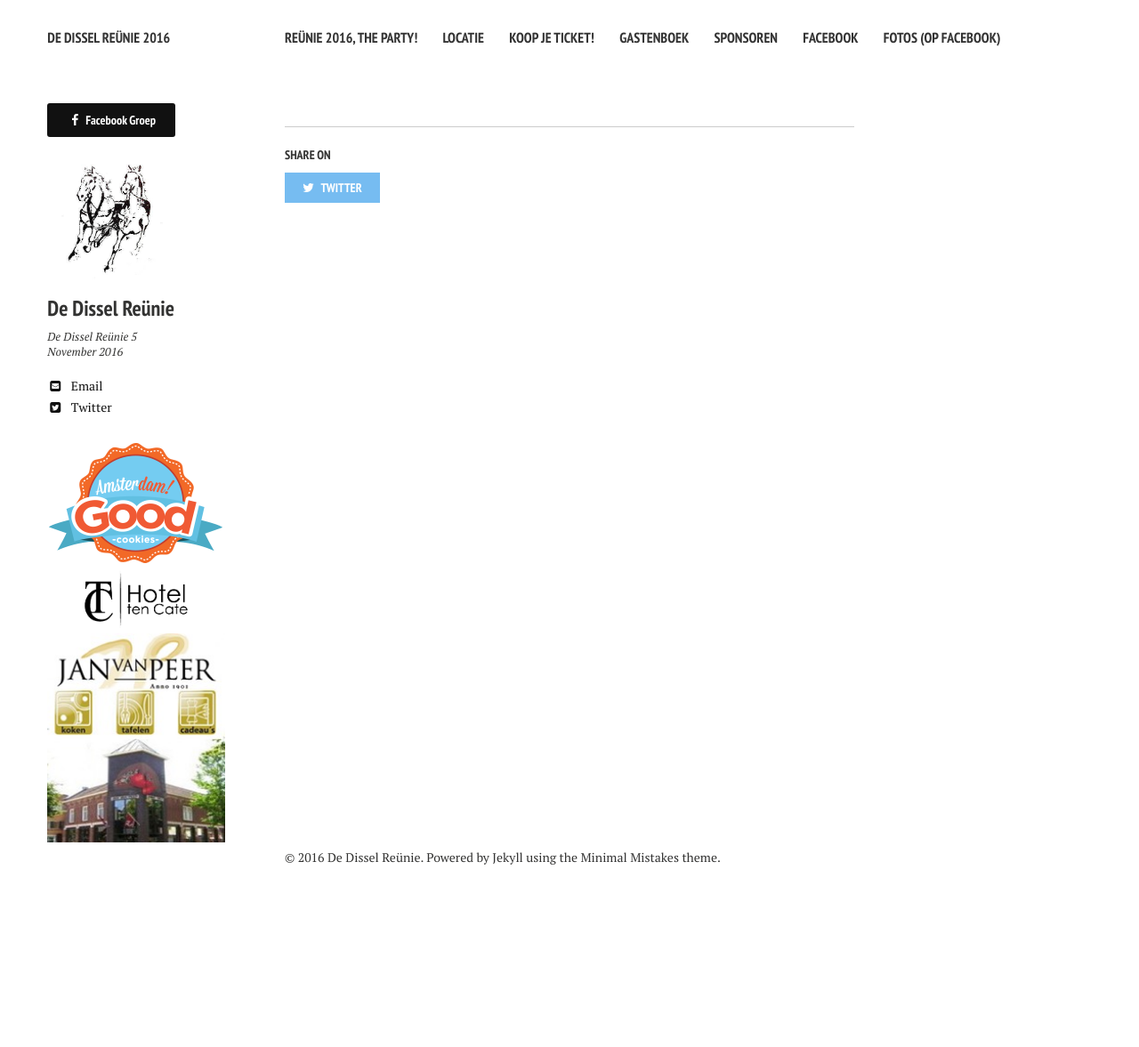
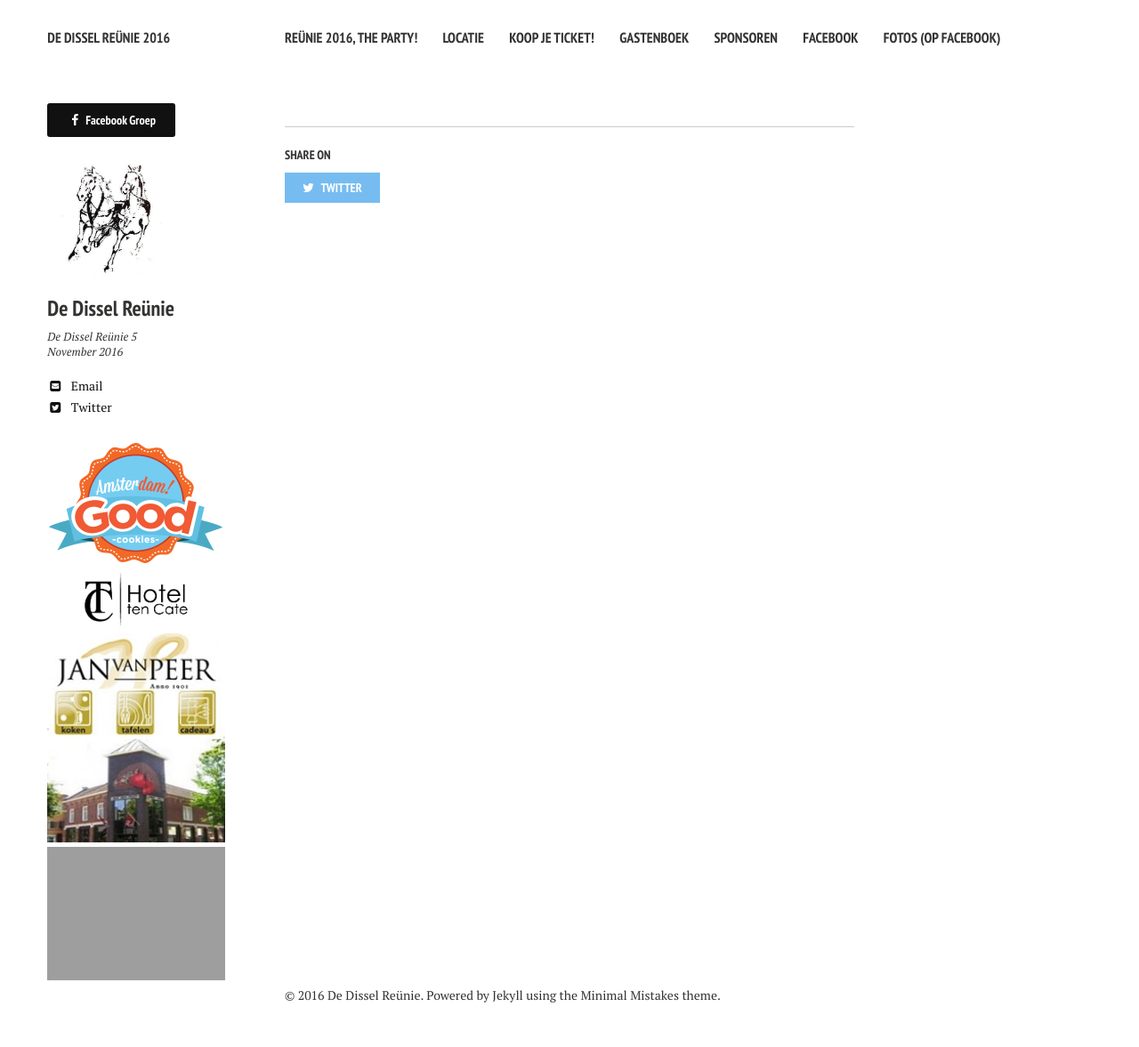
Before and after one commit to securitymonster/securitymonster.github.io, a Jekyll site: the page built from about/index.md, in a window 1280 px wide. Shown: the whole page at 89% size. Built offline with Jekyll 4.4.1, drawn with Linux system fonts in a browser that asks for light colours; nearby versions of some CDN libraries; before the commit the page ends 1022 px from its top, so only the background shows below that.

Commit message:
Script update after bundler exec jekyll build

```diff
--- a/_includes/_author-bio.html
+++ b/_includes/_author-bio.html
@@ -43,4 +43,6 @@
 <a href="http://hoteltencate.nl"><img src="{{ site.url }}/images/hoteltc.png" alt="Hotel ten Cate Emmen" style="width:200px;border:0;"></a>
 <a href="http://www.janvanpeer.nl"><img src="{{ site.url }}/images/janvanpeer.jpg" alt="Jan van Peer Speciaalzaken" style="width:200px;border:0;"></a>
 
+<a href="http://dorgelo.com"><img src="{{ site.url }}/images/dorgelo.jpg" alt="Dorgelo Licht en Geluid" style="width:200px;border:0;"></a>
+
 </div>
```
Also changed, not shown: images/dorgelo.png (added).
